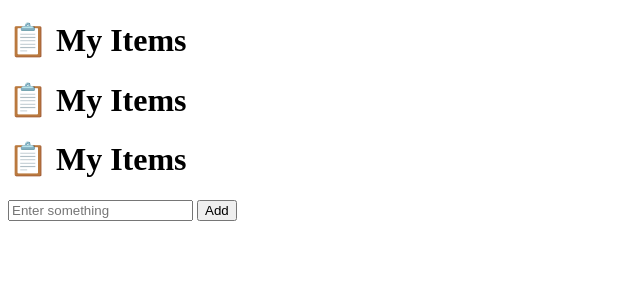
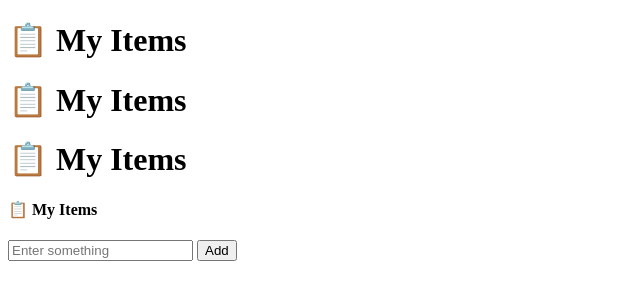
Before and after one commit to Fatima14999/app, a plain HTML site: page frontend/index.html in a window 1280 px wide. Shown: the whole page, without its empty margins (0-640 px from the left). Drawn offline with Linux system fonts and the light colour scheme; no server answers.

Commit message:
first commit

```diff
--- a/frontend/index.html
+++ b/frontend/index.html
@@ -7,6 +7,7 @@
   <h1>📋 My Items</h1>
   <h1>📋 My Items</h1>
   <h1>📋 My Items</h1>
+  <h4>📋 My Items</h4>
 
   <input id="input" placeholder="Enter something" />
   <button onclick="addItem()">Add</button>
```
